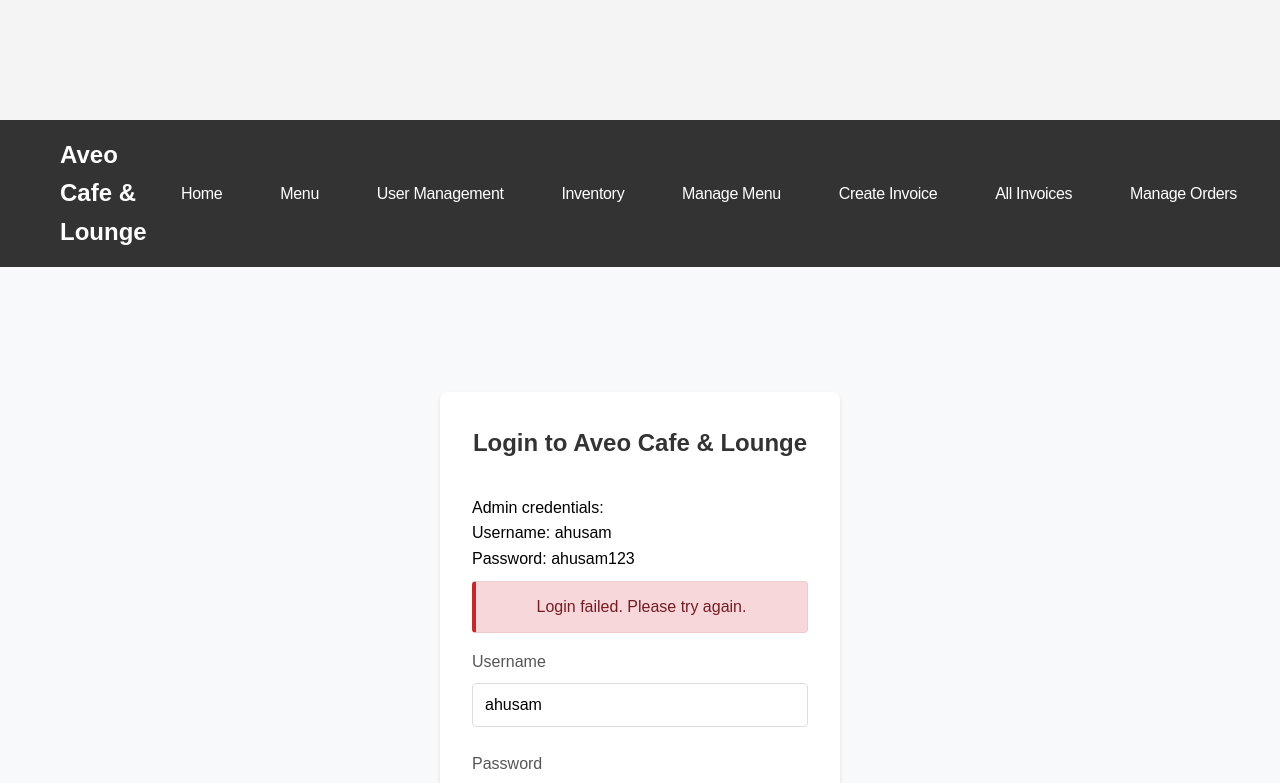
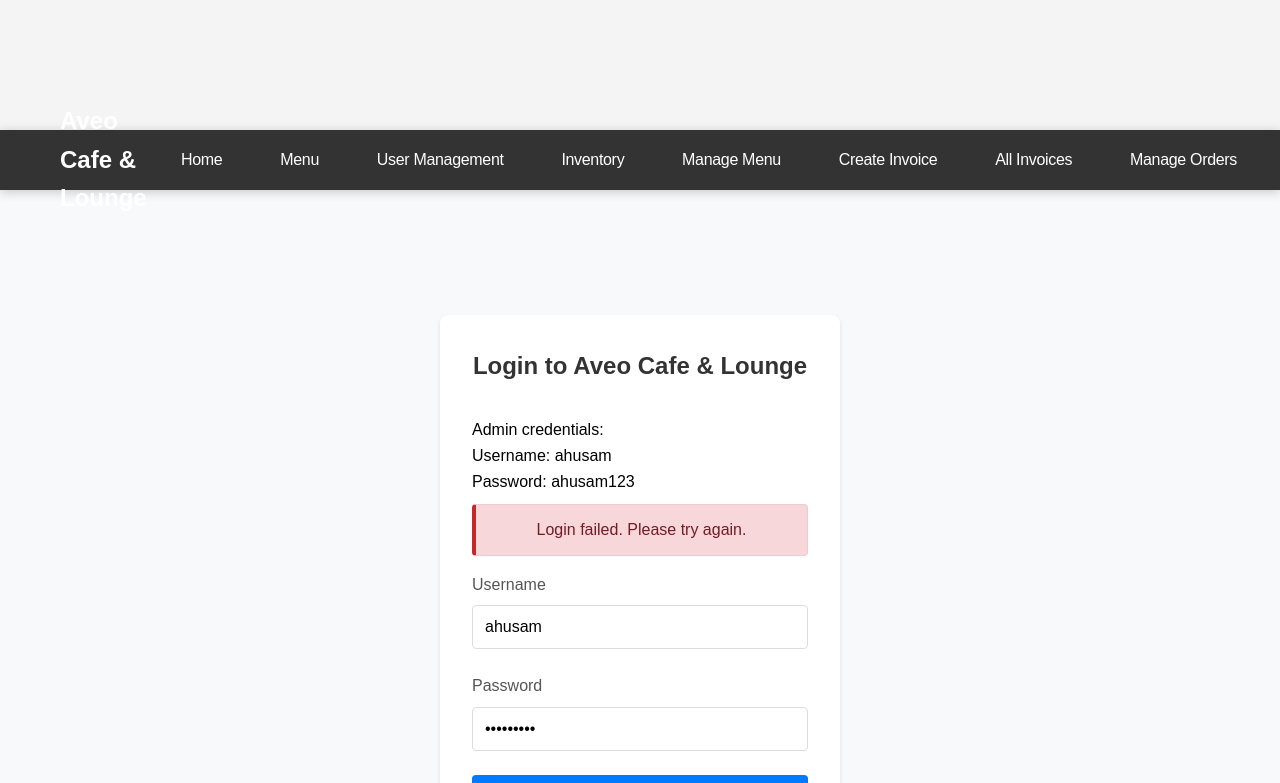
Before and after one commit to Rettey-G/Aveo-cafe-lounge, a React (Create React App) app in the folder frontend/: page /login in a window 1280 px wide. Shown: the top 783 px of the page. Built offline with nearby package versions, Linux system fonts and the light colour scheme; no server answers.

Commit message:
Fix mobile nav close functionality, order display issues, navbar sticky positioning

```diff
--- a/frontend/src/App.css
+++ b/frontend/src/App.css
@@ -16,10 +16,11 @@ body {
 
 /* Add padding to body to accommodate fixed navbar */
 body > div#root > div.app {
-  padding-top: 60px;
+  padding-top: 70px; /* Increased padding to ensure content starts below navbar */
   width: 100%;
   overflow-x: hidden;
   box-sizing: border-box;
+  min-height: calc(100vh - 70px);
 }
 
 .container {
--- a/frontend/src/components/Navbar.css
+++ b/frontend/src/components/Navbar.css
@@ -1,13 +1,16 @@
 .navbar {
   background-color: #1a1a1a;
-  padding: 0.5rem 0;
+  color: white;
+  height: 60px;
   width: 100%;
+  display: flex;
+  justify-content: center;
+  align-items: center;
   position: fixed;
   top: 0;
   left: 0;
-  z-index: 1000;
-  overflow-x: hidden;
-  min-height: 50px;
+  z-index: 999;
+  box-shadow: 0 2px 10px rgba(0, 0, 0, 0.2);
 }
 
 .navbar-container {
@@ -121,6 +124,27 @@
     display: flex;
   }
 
+  /* Add backdrop overlay when mobile menu is active */
+  .nav-menu.active::before {
+    content: "";
+    position: fixed;
+    top: 60px;
+    left: 0;
+    right: 0;
+    bottom: 0;
+    background-color: rgba(0, 0, 0, 0.5);
+    z-index: -1;
+  }
+
+  /* Make close button more visible */
+  .mobile-menu-icon {
+    font-size: 24px;
+    cursor: pointer;
+    padding: 5px 10px;
+    background-color: rgba(255, 255, 255, 0.1);
+    border-radius: 4px;
+  }
+
   .nav-item {
     width: 100%;
     text-align: center;
--- a/frontend/src/components/Navbar.js
+++ b/frontend/src/components/Navbar.js
@@ -8,6 +8,7 @@ function Navbar() {
   // eslint-disable-next-line no-unused-vars
   const [userRole, setUserRole] = useState('');
   const navigate = useNavigate();
+  const navRef = React.useRef(null);
 
   useEffect(() => {
     // Check user role from localStorage
@@ -23,6 +24,27 @@ function Navbar() {
     setUserRole(role || '');
   }, [navigate]);
 
+  // Handle click outside to close the mobile menu
+  useEffect(() => {
+    function handleClickOutside(event) {
+      if (navRef.current && !navRef.current.contains(event.target) && isMenuOpen) {
+        setIsMenuOpen(false);
+      }
+    }
+
+    // Add event listener when menu is open
+    if (isMenuOpen) {
+      document.addEventListener('mousedown', handleClickOutside);
+      document.addEventListener('touchstart', handleClickOutside);
+    }
+
+    // Cleanup the event listener
+    return () => {
+      document.removeEventListener('mousedown', handleClickOutside);
+      document.removeEventListener('touchstart', handleClickOutside);
+    };
+  }, [isMenuOpen]);
+
   const toggleMenu = () => {
     setIsMenuOpen(!isMenuOpen);
   };
@@ -34,7 +56,7 @@ function Navbar() {
   };
 
   return (
-    <nav className="navbar">
+    <nav className="navbar" ref={navRef}>
       <div className="navbar-container">
         <Link to="/" className="navbar-logo">
           Aveo Cafe & Lounge
--- a/frontend/src/pages/OrdersPage.js
+++ b/frontend/src/pages/OrdersPage.js
@@ -89,12 +89,18 @@ const OrdersPage = () => {
               {filteredOrders.map(order => (
                 <tr key={order._id} className={`status-${order.status || 'pending'}`}>
                   <td>{order._id ? order._id.substring(order._id.length - 6) : 'N/A'}</td>
-                  <td>{order.tableNumber || 'Table ' + (order.table || 'N/A')}</td>
+                  <td>
+                    {typeof order.table === 'object' && order.table ?
+                      `Table ${order.table.number || 'Unknown'}` :
+                      (order.tableNumber ? `Table ${order.tableNumber}` : 'Table Unknown')}
+                  </td>
                   <td>
                     <ul className="order-items">
                       {order.items && order.items.length > 0 ? order.items.map((item, index) => (
                         <li key={index}>
-                          {item.name || 'Unknown Item'} x {item.quantity || 1} - Rs. {parseFloat(item.price || 0).toFixed(2)}
+                          {typeof item === 'object' ?
+                            `${item.name || 'Unknown Item'} x ${item.quantity || 1} - Rs. ${parseFloat(item.price || 0).toFixed(2)}` :
+                            `${item || 'Unknown Item'}`}
                         </li>
                       )) : <li>No items</li>}
                     </ul>
```
